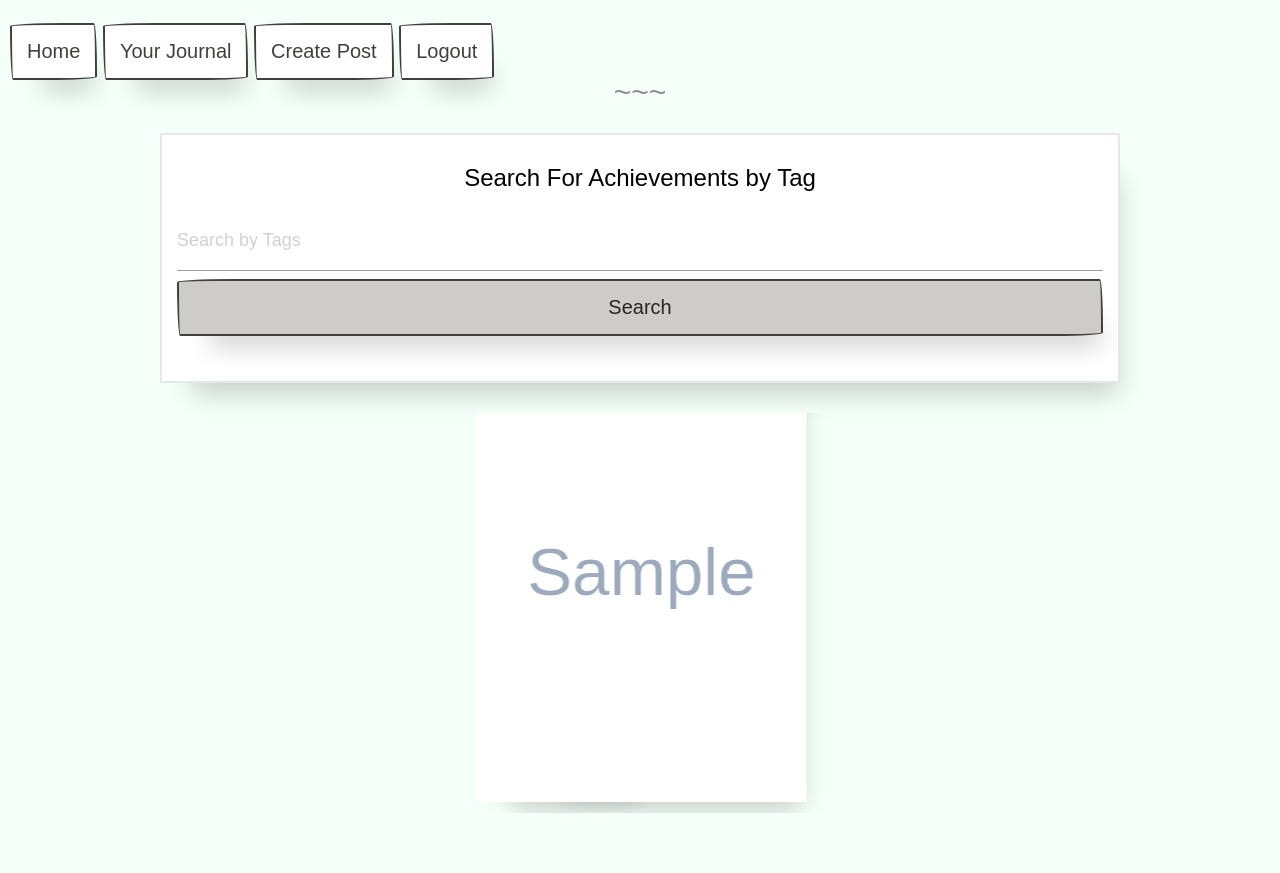
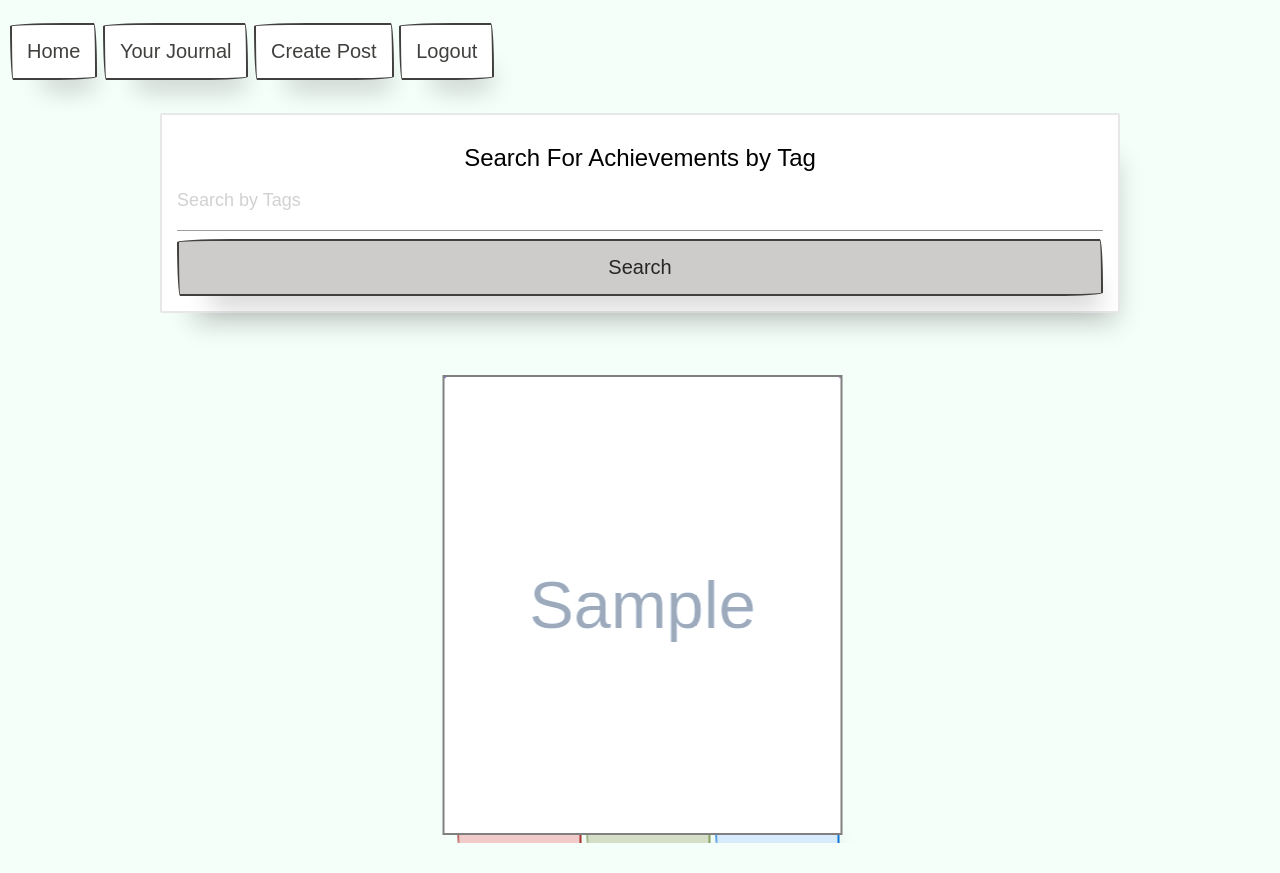
Before and after one commit to tla111/bullet-journal-capstone, a Django app: page /blog/ in a window 1280 px wide. Before the commit the page ends 813 px from the top, so only its background shows below. Run offline with Django 3.2, Linux system fonts and the light colour scheme; a user stored in the database is signed in; tables that the repository leaves empty hold one stand-in row (values such as "Sample post"); grey boxes marked "Sample" are stand-in pictures; some libraries are stand-ins or nearby versions; some web fonts are replaced.

Commit message:
blog page designed

```diff
--- a/templates/blog/index.html
+++ b/templates/blog/index.html
@@ -18,14 +18,14 @@
         text-decoration: none;
         transition: all 0.3s ease-in;
     }
-    .my-bg{
-         background-color: #2E3233;
+    .header_container {
     }
     .carousel {
         width: 100%;
+        height: 500px;
     }
     .card {
-        height: 250px !important;
+        height: 200px !important;
     }
     .card-title {
         text-align: center;
@@ -35,6 +35,10 @@
     }
     .search-input {
         color: black;
+    }
+    .search_container {
+        width: 100%;
+        margin-top: -20px;
     }
     .col {
         display: flex;
@@ -46,7 +50,7 @@
         margin-top: -50px;
         height: 470px !important;
         width: 325px !important;
-        border: 1px solid greenyellow;
+        border: 8px solid rgb(29, 28, 28);
     }
     .card_buttons {
         display: flex;
@@ -54,18 +58,21 @@
     .card-box {
         position: relative;
         background: black;
+        height: 350px !important;
+
     }
     .card-image {
         position: absolute;
         bottom: 50%;
-        left: 50%;
+        left: 75%;
         transform: translateX(-50%);
         display: flex;
         flex-direction: column;
         justify-content: center;
         align-items: center;
         height: 460px;
-        width: 330px;
+        width: 400px;
+        border: 2px solid gray;
         background: linear-gradient(135deg, blue, red);
         transition: 0.5s;
     }
@@ -79,6 +86,37 @@
     .navbar_box {
         width: 50%;
         margin-left: 10px;
+    }
+    .card-body-container {
+        margin-top: -50px;
+        display: flex;
+        flex-direction: column;
+        justify-content: center;
+        align-items: center;
+    }
+    .likes_comments {
+        width: 200px;
+        display: flex;
+        justify-content: space-between;
+    }
+    .blog_buttons_container {
+        display: flex;
+        margin-top: 25px;
+    }
+    .blog_buttons_container a {
+        width: 125px;
+        height: 50px;
+        margin: 2px !important;
+        text-align: center;
+    }
+    .blog-text {
+        color: white !important;
+    }
+    .post-text {
+        text-align: center;
+    }
+    .blog-tag {
+        color: #0071de !important;
     }
 </style>
 
@@ -99,27 +137,16 @@
     {% endif %}
 </div>
 
-<hr/>
-{% comment %} <div>
-{% for tags in toptags  %}
-.values
-    <ul>
-       {{tags}} {{tags.title}}
-    </ul>
-
-{% endfor %}
-</div> {% endcomment %}
 
 <br>
 <div class="container test_container" >
-    <div class="card">
+    <div class="card header_container">
         <h4 class="card-title" style="color: #000;">Search For Achievements by Tag</h4>
         <form action="/search">
             <div class="row flex-middle">
-                <div class="col sm-12">
+                <div class="col search_container">
                     <input class="search-input" type="text" name="tags" id="paperInputs2" placeholder="Search by Tags" style="color: #000; font-size: 18px;">
                     <button type="submit" class="paper-btn btn-primary search-button" value="Primary">Search</button>
-
                 </div>
             </div>
         </form>
@@ -130,24 +157,33 @@
      <div class="row flex-center carousel">
         {% for post in results %}
         <div class="card carousel-item card_container card-box">
-            <a class="card-link" href="/article/{{post.id}}" >
 
 
-                <div class="card-body">
-                    <h4 class="card-title">{{ post.title}}</h4>
-                        <h5 class="card-subtitle">Created by {{ post.author }} {{post.list_date| timesince}} ago</h5>
-                        <p class="card-text">{{post.body|truncatechars:50}}</p>
-                        <hr>
+
+                <div class="card-body card-body-container">
+                    <h3 class="blog-text">{{ post.title}}</h3>
+                    <h5 class="card-subtitle">By: {{ post.author }}</h5>
+                    <h5 class="card-subtitle">Created: {{post.list_date| timesince}} ago</h5>
+                    <br>
+                    <p class="post-text blog-text">{{post.body|truncatechars:50}}</p>
                     {% if post.author.id  != request.user.id %}
-                            <p>Tag: {{post.tags}}</p>
-                            <p><i class="fas fa-hand-spock"></i> Likes: {{post.likes}} </p>
-                            <p> Comments: {{post.comments.count}} </p>
+                        <p class="blog-tag blog-text">Tag: {{post.tags}}</p>
+                        <div class="likes_comments">
+                            <p class="blog-text"><i class="fas fa-hand-spock"></i> Likes: {{post.likes}} </p>
+                            <p class="blog-text">Comments: {{post.comments.count}} </p>
+                        </div>
                     {% else %}
-                        <p>Tag: {{post.tags}}</p>
-                        <p><i class="fas fa-hand-spock"></i> Likes: {{post.likes}} </p>
-                        <p>Comments: {{post.comments.count}} </p>
+                    <br>
+                    <p class="blog-tag blog-text">Tag: {{post.tags}}</p>
+                    <div class="likes_comments">
+                        <p class="blog-text"><i class="fas fa-hand-spock"></i> Likes: {{post.likes}} </p>
+                        <p class="blog-text">Comments: {{post.comments.count}} </p>
+                    </div>
+                    <div class="blog_buttons_container">
                         <a class="paper-btn btn-danger" popover-top=" ARE YOU SURE❓" href="/delete_post/{{post.id}}">Delete</a>
-                        <a  class="paper-btn btn-success"  href="/edit_post/{{post.id}}">Edit Post</a>
+                        <a class="paper-btn btn-success"  href="/edit_post/{{post.id}}">Edit Post</a>
+                        <a class="paper-btn btn-secondary" href="/article/{{post.id}}" >View Post</a>
+                    </div>
                     {% endif %}
                     <div class="card-image">
                         {% if post.blog_image %}
@@ -158,7 +194,7 @@
                     </div>
                 </div>
 
-                </a>
+                <!-- </a> -->
 
                 </div>
         {% endfor %}
--- a/templates/home.html
+++ b/templates/home.html
@@ -52,7 +52,7 @@
     backface-visibility: hidden;
     transform-style: preserve-3d;
     display: grid;
-    align-content: center:
+    align-content: center;
   }
 
   .card__front {
@@ -102,10 +102,6 @@
 
   .card__back {
     transform: rotateY(.5turn);
-    {% comment %} color: var(--clr); {% endcomment %}
-    {% comment %} background: #333; {% endcomment %}
-
-
   }
 
 
```
Lines whose indentation alone changed are shown as unchanged.
